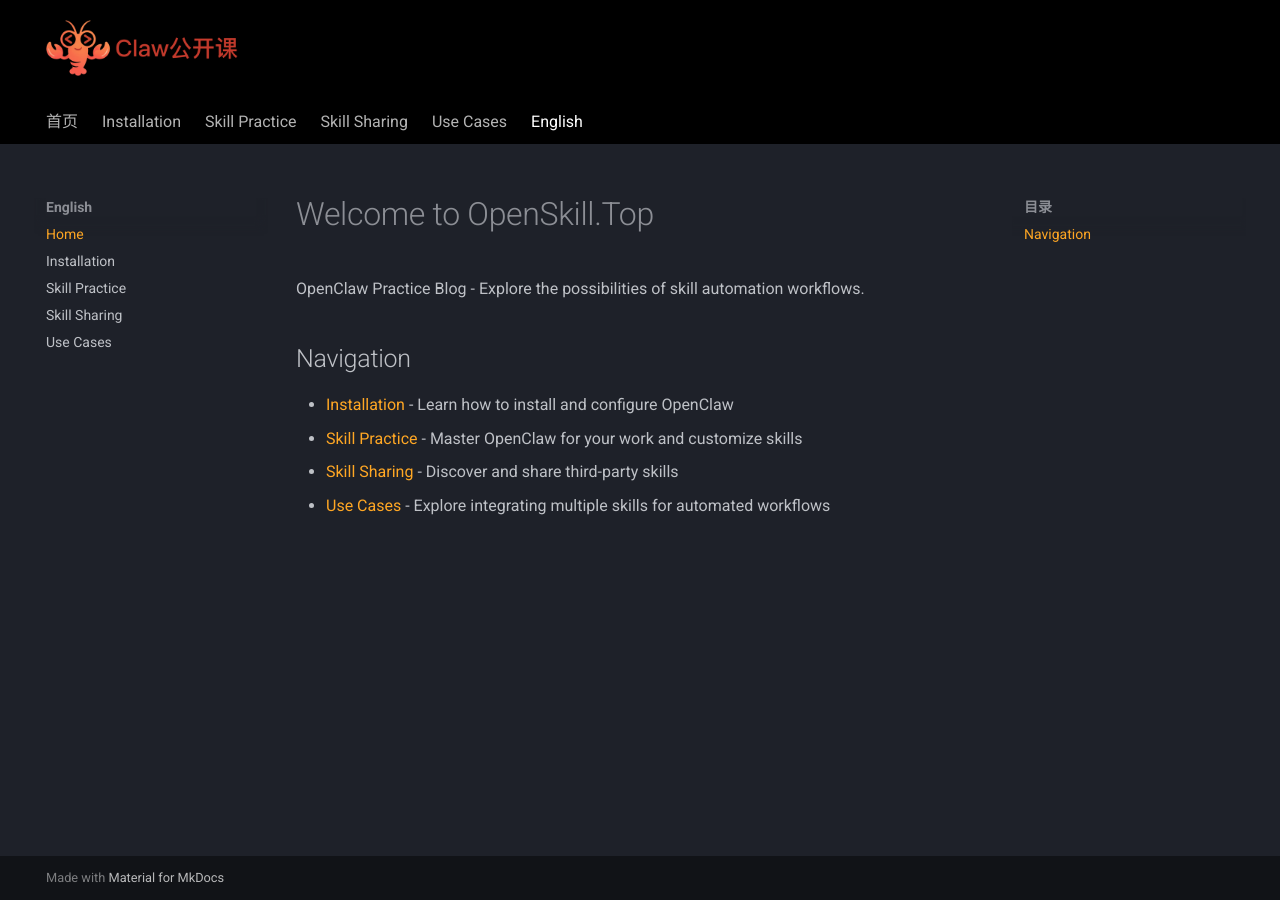
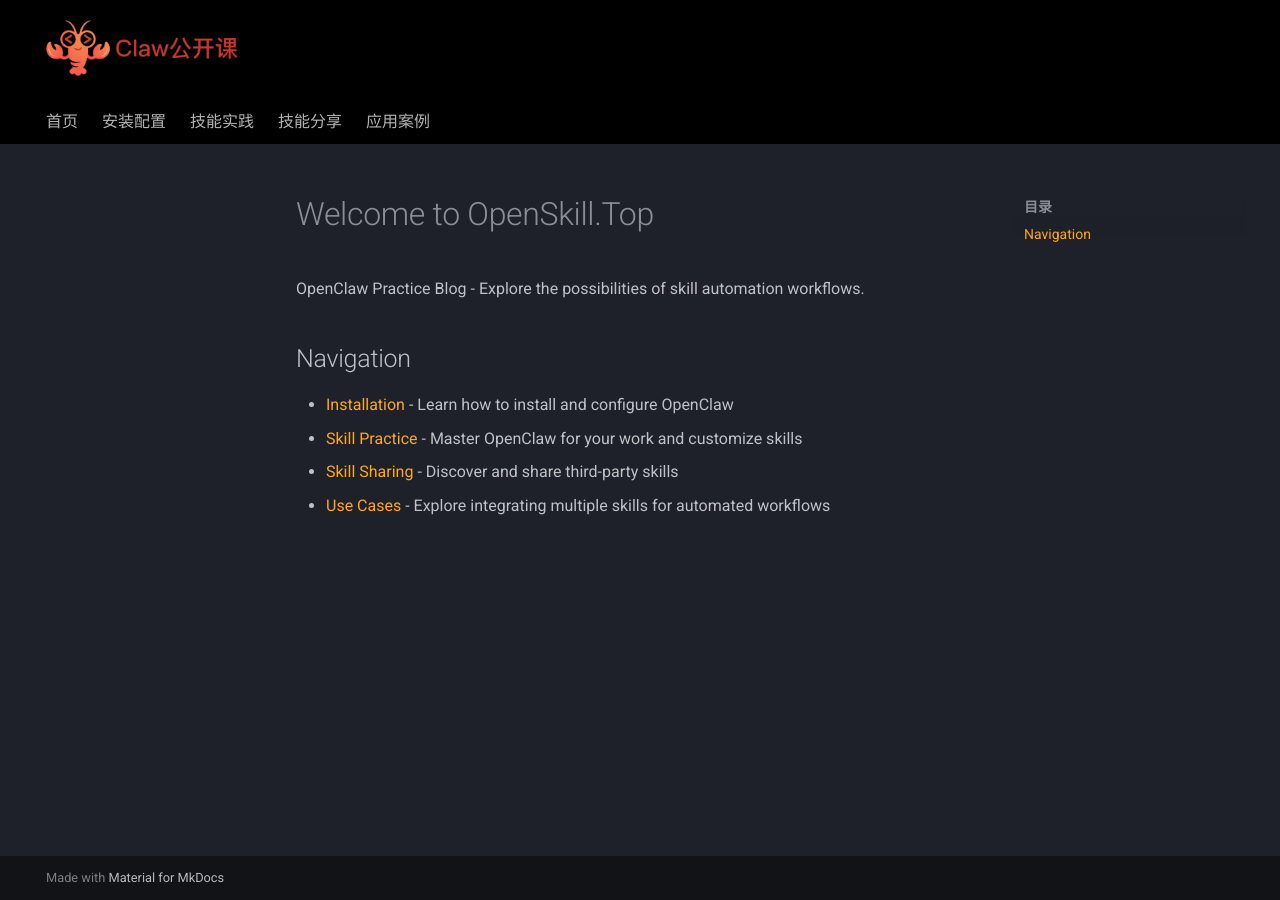
Before and after one commit to QUSEIT/openskill.top, an MkDocs documentation site: the page built from docs/en/index.md, in a window 1280 px wide. Built offline with MkDocs 1.6.1 and Material for MkDocs 9.7.7, drawn with Linux system fonts in a browser that asks for light colours.

Commit message:
Fixed: update catalog

```diff
--- a/mkdocs.yml
+++ b/mkdocs.yml
@@ -32,22 +32,16 @@ extra_css:
 
 nav:
   - 首页: zh/index.md
-  - Installation:
+  - 安装配置:
       - zh/installation/index.md
       - 更安全地部署OpenClaw：我的容器化隔离实践: zh/installation/bwp-2026-03-25-openclaw-v1.1.md
       - 在OpenClaw容器中部署Claude Code（上）：从零开始搭建你的AI开发助手: zh/installation/bwp-2026-03-26-openclawclaude-code-v1.4.md
-  - Skill Practice:
+  - 技能实践:
       - zh/skill-practice/index.md
-  - Skill Sharing:
+  - 技能分享:
       - zh/skill-sharing/index.md
-  - Use Cases:
+  - 应用案例:
       - zh/use-cases/index.md
-  - English:
-      - Home: en/index.md
-      - Installation: en/installation/index.md
-      - Skill Practice: en/skill-practice/index.md
-      - Skill Sharing: en/skill-sharing/index.md
-      - Use Cases: en/use-cases/index.md
 
 plugins:
   - search
```
Also changed, not shown: 1 other file.
